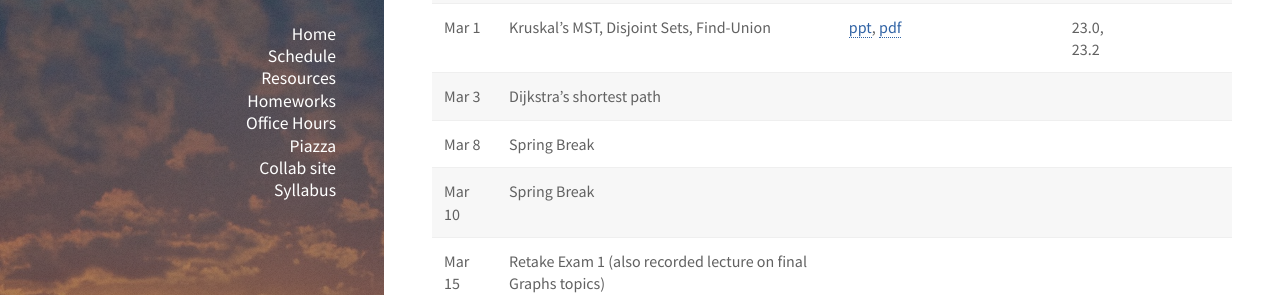
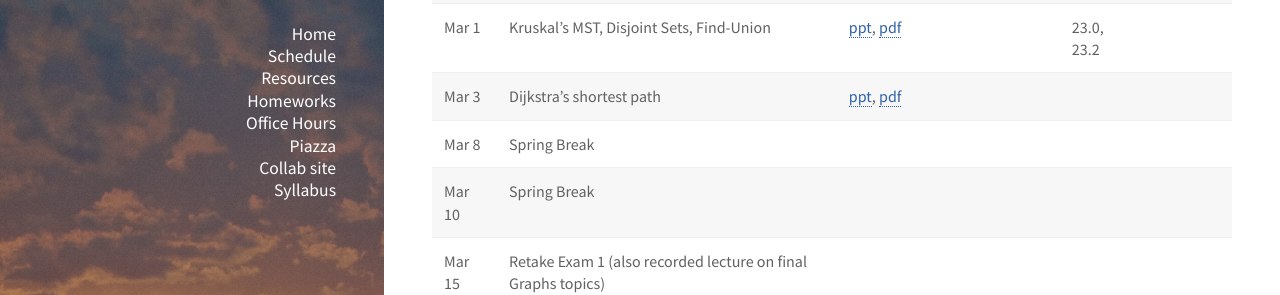
Before and after one commit to uva-cs/cs4102-s22, a Jekyll site: the page built from slides/schedule.md, in a window 1280 px wide and 900 px high, scrolled down 890 px. Shown: the part 174-469 px from the top of the window. Built offline with Jekyll 4.4.1, drawn with Linux system fonts in a browser that asks for light colours; nearby versions of some CDN libraries; library files that are not in the unit come from our copies.

Commit message:
fixed schedule page

```diff
--- a/slides/schedule.md
+++ b/slides/schedule.md
@@ -23,7 +23,7 @@ This is a tentative schedule of topics addressed.  As we go through the semester
 | Feb 22  | Exam 1 on Unit A                                              | [Topic List](../unita/exam-a-topics.html)                                                                            |          |                                   |
 | Feb 24  | DFS, topological sort, strongly-connected components          | [ppt](cs4102_L10-graphs-topo-SCC.pptx), [pdf](cs4102_L10-graphs-topo-SCC.pdf)                                        | 22.3-5   |                                   |
 | Mar 1   | Kruskal's MST, Disjoint Sets, Find-Union                      | [ppt](cs4102_L11-kruskal-find-union.pptx), [pdf](cs4102_L11-kruskal-find-union.pdf)                                  | 23.0, 23.2 |                                   |
-| Mar 3   | Dijkstra's shortest path                                      |                                                                                                                      |          |                                   |
+| Mar 3   | Dijkstra's shortest path                                      | [ppt](cs4102_L12-dijstra-and-prim.pptx), [pdf](cs4102_L12-dijstra-and-prim.pdf)                                      |          |                                   |
 | Mar 8   | Spring Break                                                  |                                                                                                                      |          |                                   |
 | Mar 10  | Spring Break                                                  |                                                                                                                      |          |                                   |
 | Mar 15  | Retake Exam 1 (also recorded lecture on final Graphs topics)  |                                                                                                                      |          |                                   |
```
